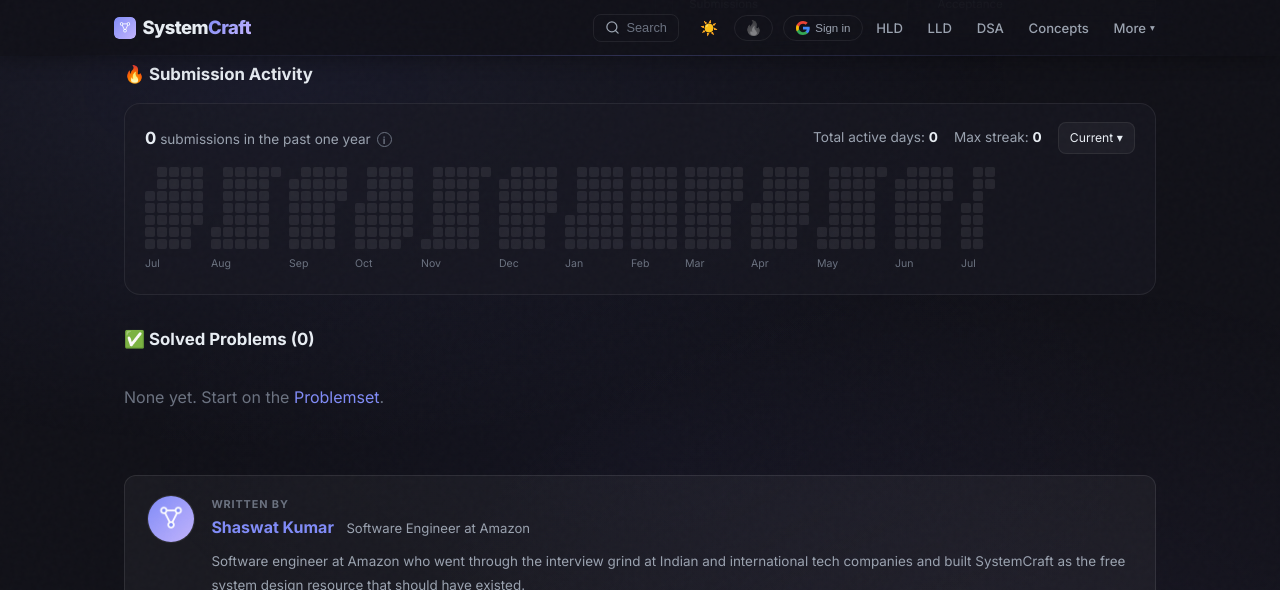
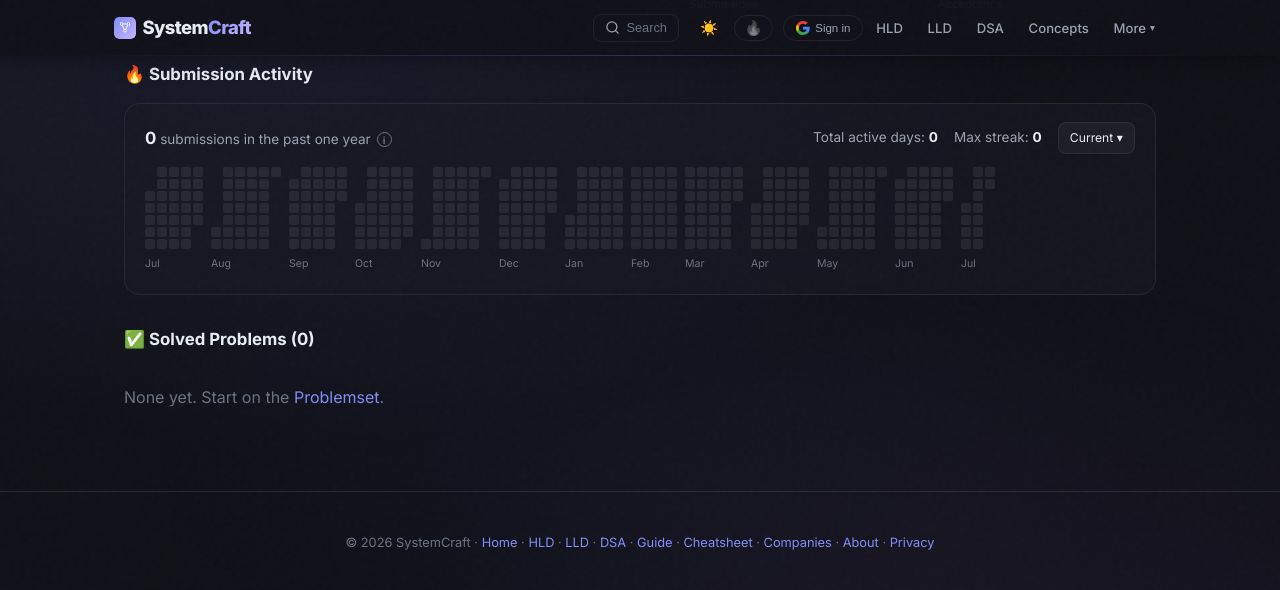
Before and after one commit to iluzn/HLD-Designs, a Jekyll site: the page built from content/profile.md, in a window 1280 px wide and 900 px high, scrolled down 621 px, cut to the strip 0-590 px from the top of the window. Built offline with Jekyll 4.4.1, drawn with Linux system fonts in a browser that asks for light colours; nearby versions of some CDN libraries; comment, search, counter and statistics services are not loaded.

Commit message:
fix(profile): Hide author byline on the profile page

```diff
--- a/_layouts/default.html
+++ b/_layouts/default.html
@@ -318,6 +318,7 @@
                 <a href="/">Home</a> &rsaquo; <span>{{ page.title }}</span>
             </div>
             {{ content }}
+            {% unless page.url contains '/profile' or page.hide_author %}
             <div class="author-byline">
                 <img class="author-byline-avatar" src="{{ site.author.image }}" alt="{{ site.author.name }}" width="48" height="48" loading="lazy">
                 <div class="author-byline-body">
@@ -327,6 +328,7 @@
                     <p class="author-byline-bio">{{ site.author.bio }}</p>
                 </div>
             </div>
+            {% endunless %}
         </div>
         {% unless page.hide_toc %}
         <aside class="toc">
```
